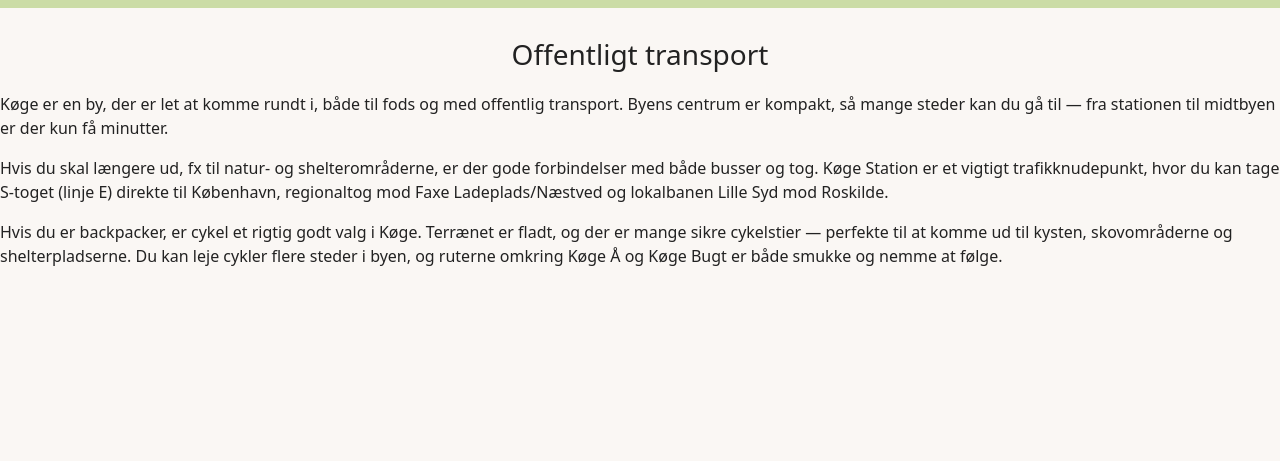
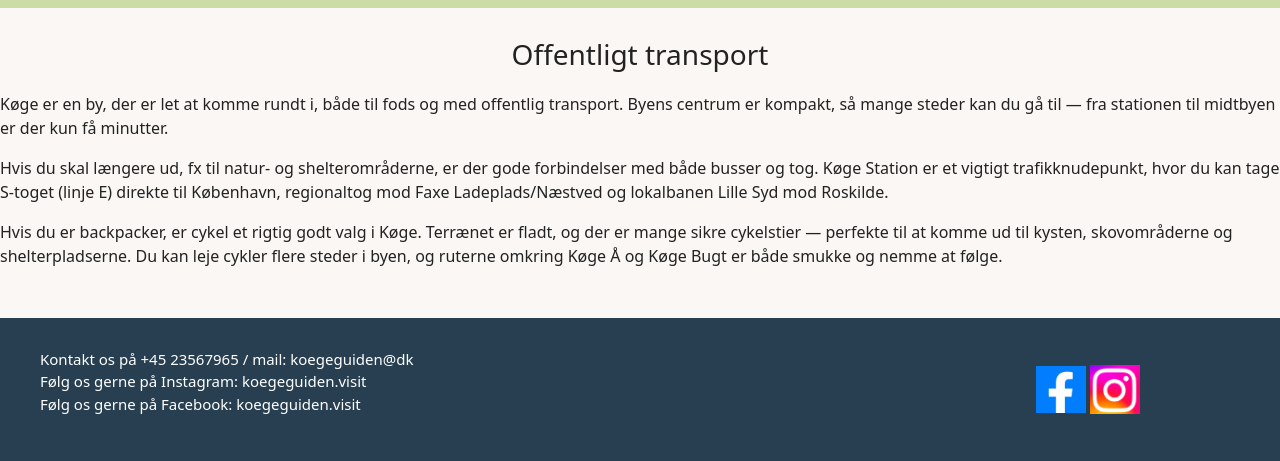
Before and after one commit to NatasjaBorchJensen/tema6, a website: page planlæg.html in a window 1280 px wide. Shown: the part 1349-1810 px from the top of the page. Before the commit the page ends 1633 px from the top, so only its background shows below. Drawn offline with nearby package versions, Linux system fonts and the light colour scheme; files that its build step writes are made by us from their sources.

Commit message:
First commit sohaila

```diff
--- a/css/styles.scss
+++ b/css/styles.scss
@@ -195,3 +195,28 @@
 .green-divider + h3{
   margin-top: 30px;
 }
+
+
+
+
+
+ .footer {
+   background-color: #273F50
+ ;
+   padding: 30px 40px;
+   color: white;
+   font-size: 15px;
+   margin-top: 50px;
+ }
+
+ .footer-content {
+   display: flex;
+   justify-content: space-between;
+   align-items: center;
+   max-width: 1100px;
+ }
+
+ .social-icons img {
+   width: 50px;
+   margin-right: inherit;
+ }
--- a/planlæg.html
+++ b/planlæg.html
@@ -73,5 +73,23 @@
 
 
 
+<footer class="footer">
+    <div class="footer-content">
+        <p>
+            Kontakt os på +45 23567965 / mail: koegeguiden@dk<br>
+            Følg os gerne på Instagram: koegeguiden.visit<br>
+            Følg os gerne på Facebook: koegeguiden.visit
+        </p>
+
+        <div class="social-icons">
+            <a href="instagram.com" target="_blank"><img src="img/face.png" alt="Facebook"></a>
+            <a href="facebook.com" target="_blank"><img src="img/insta.png" alt="Instagram"></a>
+        </div>
+    </div>
+</footer>
+
+
+
+
 </body>
 </html>
```
Also changed, not shown: img/face.png (added), img/insta.png (added).
